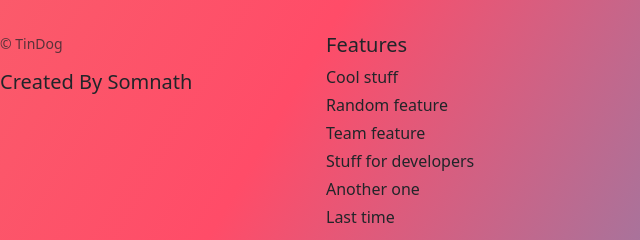
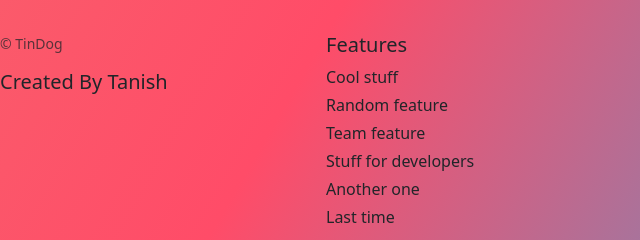
Before and after one commit to tanish35/Portfolio, a plain HTML site: page TinDog Project/index.html in a window 1280 px wide. Shown: the part 2346-2586 px from the top of the page, 0-640 px from the left. Drawn offline with nearby package versions, Linux system fonts and the light colour scheme.

Commit message:
Update index.html

```diff
--- a/TinDog Project/index.html
+++ b/TinDog Project/index.html
@@ -220,7 +220,7 @@
       <div class="row">
         <div class="col-12 col-md">
           <small class="d-block mb-3 text-body-secondary">© TinDog</small>
-          <h5>Created By Somnath</h5>
+          <h5>Created By Tanish</h5>
         </div>
         <div class="col-6 col-md">
           <h5>Features</h5>
```
